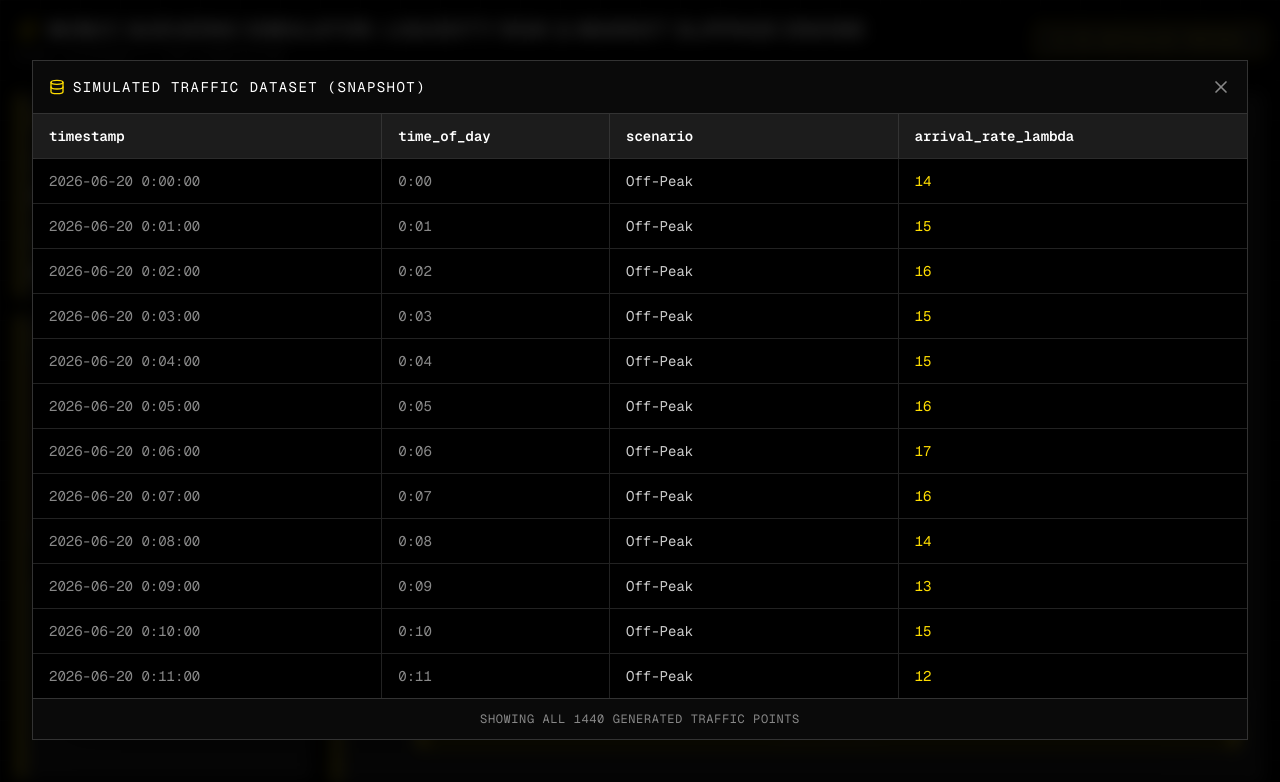
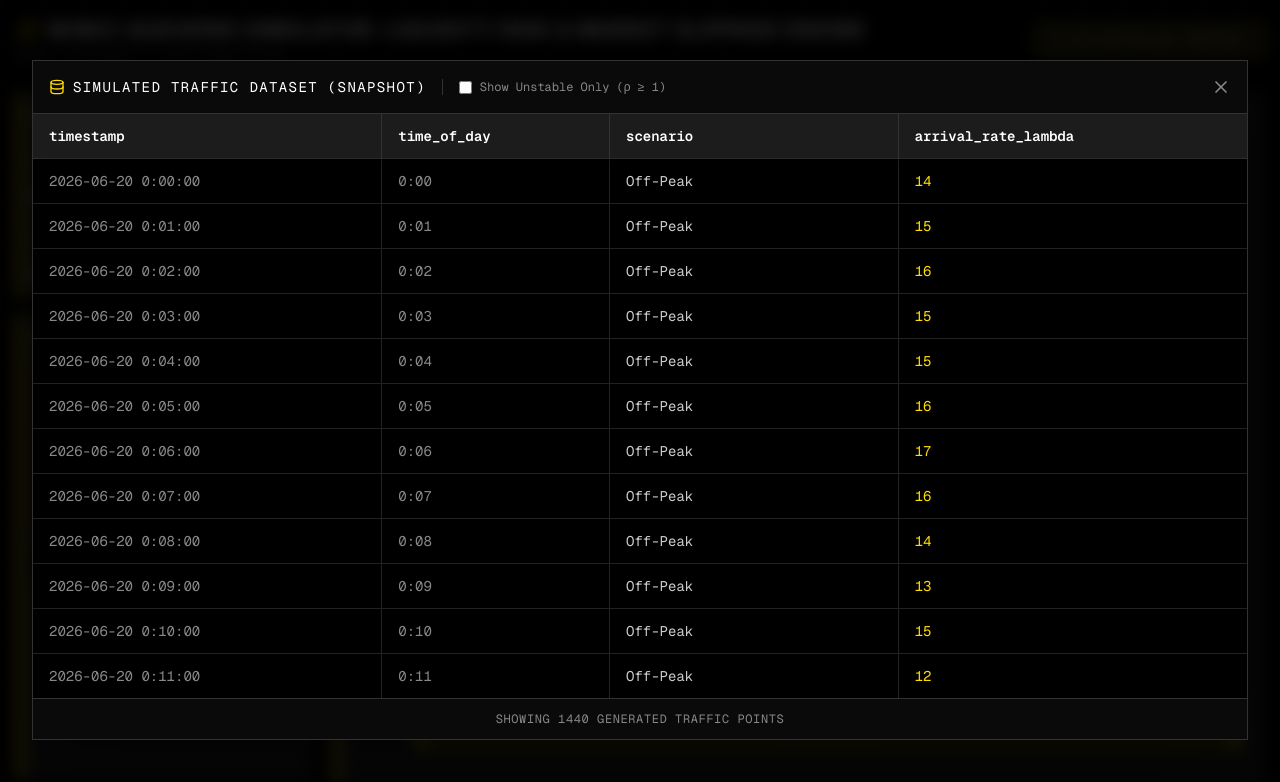
Before and after one commit to justinGabster/M-M-c-Queueing-Simulator-Liquidity-Risk-Market-Slippage-Engine, a Next.js app: page / in a window 1280 px wide. Both pictures are taken after a click on the button "VIEW SAMPLE DATASET". Shown: the top 782 px of the page. Built offline with nearby package versions, Linux system fonts and the light colour scheme.

Commit message:
Add instability filter to Dataset Modal

```diff
--- a/src/app/page.tsx
+++ b/src/app/page.tsx
@@ -13,6 +13,7 @@ export default function Dashboard() {
   const [mu, setMu] = useState<number>(20);
   const [c, setC] = useState<number>(10);
   const [showDatasetModal, setShowDatasetModal] = useState(false);
+  const [showOnlyCrashes, setShowOnlyCrashes] = useState(false);
   const [trafficData, setTrafficData] = useState<TrafficDataPoint[]>([]);
   const [isClient, setIsClient] = useState(false);
 
@@ -364,10 +365,21 @@ export default function Dashboard() {
         <div className="fixed inset-0 z-50 flex items-center justify-center bg-[#000000]/80 backdrop-blur-sm p-4">
           <div className="bg-[#0A0A0A] border border-[#333333] w-full max-w-[95vw] max-h-[85vh] flex flex-col shadow-2xl">
             <div className="flex justify-between items-center p-4 border-b border-[#333333]">
-              <h3 className="text-sm font-mono text-[#FFFFFF] uppercase tracking-widest flex items-center gap-2">
-                <Database size={16} className="text-[#FFDD00]" />
-                Simulated Traffic Dataset (Snapshot)
-              </h3>
+              <div className="flex flex-col sm:flex-row sm:items-center gap-2 sm:gap-4">
+                <h3 className="text-sm font-mono text-[#FFFFFF] uppercase tracking-widest flex items-center gap-2">
+                  <Database size={16} className="text-[#FFDD00]" />
+                  Simulated Traffic Dataset (Snapshot)
+                </h3>
+                <label className="flex items-center gap-2 text-xs font-mono text-[#888888] cursor-pointer hover:text-[#FFFFFF] transition-colors sm:border-l sm:border-[#333333] sm:pl-4">
+                  <input
+                    type="checkbox"
+                    checked={showOnlyCrashes}
+                    onChange={(e) => setShowOnlyCrashes(e.target.checked)}
+                    className="accent-[#FFDD00]"
+                  />
+                  Show Unstable Only (ρ ≥ 1)
+                </label>
+              </div>
               <button onClick={() => setShowDatasetModal(false)} className="text-[#888888] hover:text-[#FFFFFF] transition-colors">
                 <X size={20} />
               </button>
@@ -383,7 +395,7 @@ export default function Dashboard() {
                   </tr>
                 </thead>
                 <tbody className="divide-y divide-[#222222]">
-                  {chartData.map((row, idx) => {
+                  {(showOnlyCrashes ? chartData.filter(d => !d.isStable) : chartData).map((row, idx) => {
                     return (
                       <tr key={idx} className="hover:bg-[#111111] transition-colors">
                         <td className="p-3 px-4 text-[#888888] border-r border-[#222222]">2026-06-20 {row.time}:00</td>
@@ -397,7 +409,7 @@ export default function Dashboard() {
               </table>
             </div>
             <div className="p-3 border-t border-[#333333] text-xs text-center text-[#888888] font-mono uppercase tracking-wider">
-              Showing all {chartData.length} generated traffic points
+              Showing {showOnlyCrashes ? chartData.filter(d => !d.isStable).length : chartData.length} generated traffic points
             </div>
           </div>
         </div>
```
